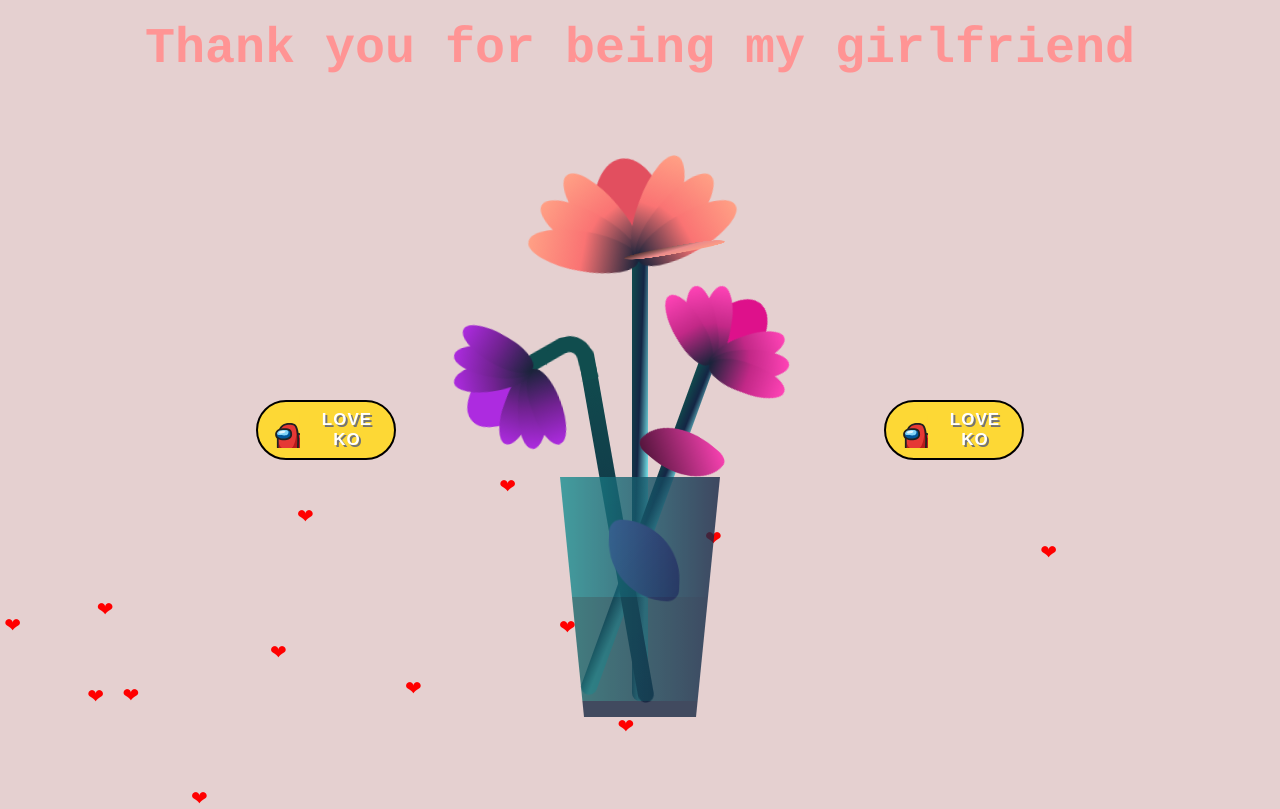
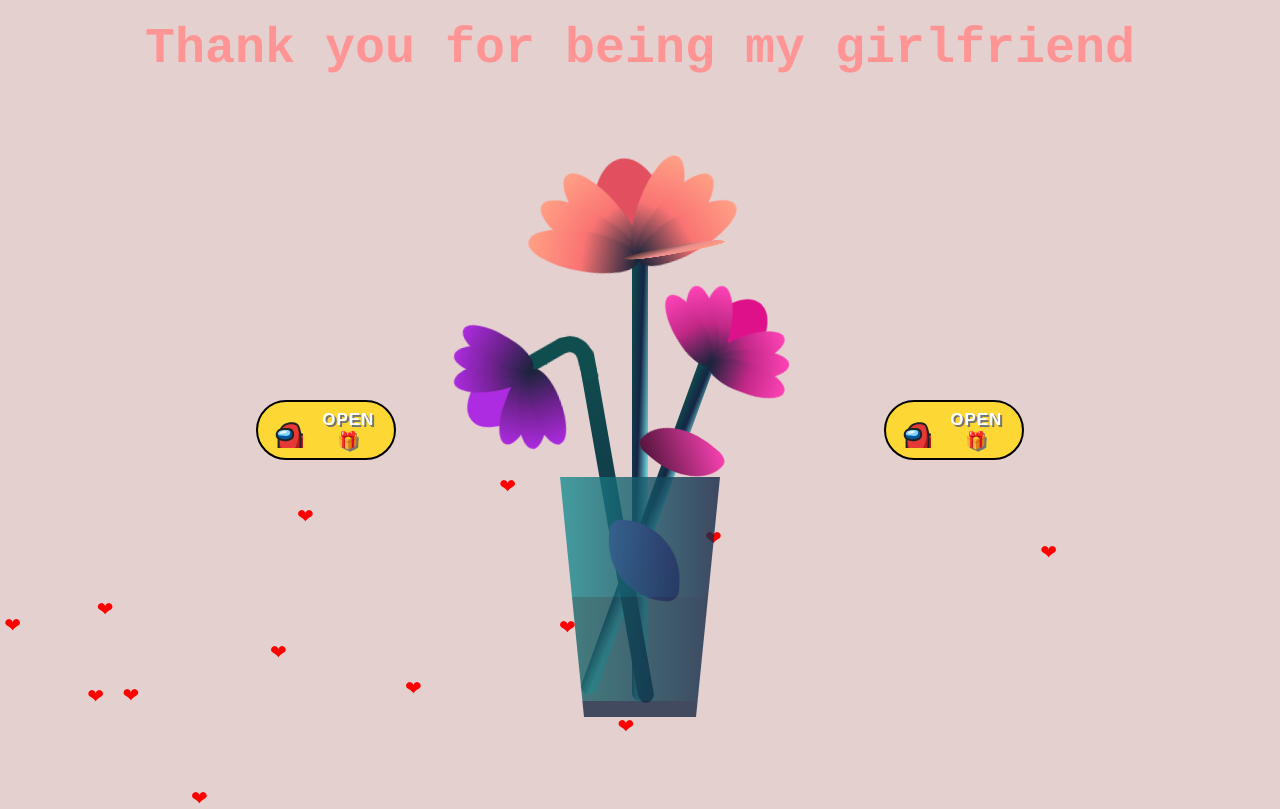
Before and after one commit to DSjoshua/flowerbase, a plain HTML site: page index.html in a window 1280 px wide. Shown: the top 809 px of the page. Drawn offline with Linux system fonts and the light colour scheme.

Commit message:
Update index.html

```diff
--- a/index.html
+++ b/index.html
@@ -110,7 +110,7 @@
           ></path>
         </svg>
         <span class="now">Click</span>
-        <span class="play">Love ko</span>
+        <span class="play">Open🎁</span>
       </button>
 
       <button id="open-modal-right" class="message-button">
@@ -155,7 +155,7 @@
           ></path>
         </svg>
         <span class="now">Click</span>
-        <span class="play">Love ko</span>
+        <span class="play">Open🎁</span>
       </button>
     </div>
 
```
